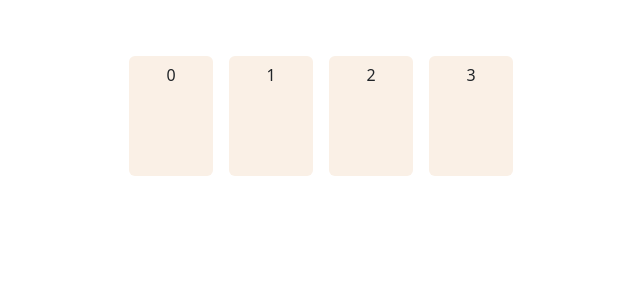
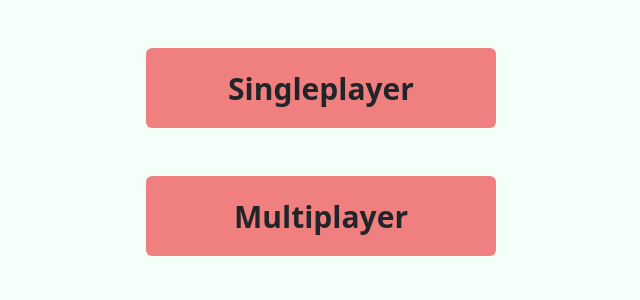
Before and after one commit to jotyot/switch-chess, a React (Vite) app: page / in a window 1280 px wide. Shown: the top 300 px of the page, without its empty margins (319-959 px from the left). Built offline with nearby package versions, Linux system fonts and the light colour scheme.

Commit message:
lots of menus

```diff
--- a/src/App.tsx
+++ b/src/App.tsx
@@ -1,7 +1,45 @@
-import Offline from "./components/Offline/Offline";
+import { useState } from "react";
+import Singleplayer from "./components/Singleplayer/Singleplayer";
+import CenterButton from "./components/CenterButton";
+import Multiplayer from "./components/Multiplayer";
 
 function App() {
-  return <Offline />;
+  const [screen, setScreen] = useState("main");
+
+  return (
+    <div
+      style={{
+        backgroundColor: "mintcream",
+        overflow: "hidden",
+        height: "100vh",
+      }}
+    >
+      {screen === "main" && (
+        <div>
+          <CenterButton
+            width={350}
+            height={80}
+            fontSize={30}
+            text="Singleplayer"
+            onClick={() => setScreen("singleplayer")}
+          />
+          <CenterButton
+            width={350}
+            height={80}
+            fontSize={30}
+            text="Multiplayer"
+            onClick={() => setScreen("multiplayer")}
+          />
+        </div>
+      )}
+      {screen === "singleplayer" && (
+        <Singleplayer onExit={() => setScreen("main")} />
+      )}
+      {screen === "multiplayer" && (
+        <Multiplayer onExit={() => setScreen("main")} />
+      )}
+    </div>
+  );
 }
 
 export default App;
--- a/src/components/Offline/PlayButton.tsx
+++ b/src/components/CenterButton.tsx
@@ -1,14 +1,20 @@
-import Colors from "../../config/Colors";
+import Colors from "../config/Colors";
 
 interface Props {
   onClick?: () => void;
+  width: number;
+  height: number;
+  fontSize: number;
+  text: string;
 }
 
-function PlayButton({ onClick = () => {} }: Props) {
-  const width = 300;
-  const height = 100;
-  const fontSize = 30;
-
+function CenterButton({
+  width,
+  height,
+  fontSize,
+  text,
+  onClick = () => {},
+}: Props) {
   return (
     <div
       className="d-flex justify-content-center start-50 translate-middle-x
@@ -24,10 +30,10 @@ function PlayButton({ onClick = () => {} }: Props) {
         className="translate-middle-y top-50 position-absolute"
         style={{ fontSize: fontSize + "px", fontWeight: "bold" }}
       >
-        Play
+        {text}
       </div>
     </div>
   );
 }
 
-export default PlayButton;
+export default CenterButton;
--- a/src/components/Game/Game.tsx
+++ b/src/components/Game/Game.tsx
@@ -10,8 +10,8 @@ import AITraits from "../../classes/AITraits";
 import BackButtonHeader from "../BackButtonHeader";
 
 interface Props {
-  aiOpponent: boolean;
-  aiTrait: AITraits;
+  aiOpponent?: boolean;
+  aiTrait?: AITraits;
   onExit: () => void;
 }
 
@@ -20,8 +20,12 @@ interface Props {
  * A functional game with its own score, etc. Play against AI or on same device player
  * @returns A collection of board and playerUI JSX elements that constitute a game.
  */
-function Game({ onExit, aiOpponent, aiTrait = new AITraits([]) }: Props) {
-  const squareSize = 100;
+function Game({
+  onExit,
+  aiOpponent = false,
+  aiTrait = new AITraits([]),
+}: Props) {
+  const squareSize = 90;
   const [numRows, numCols] = [4, 4];
   const handSize = 2;
   const winningTotal = 10;
@@ -46,8 +50,9 @@ function Game({ onExit, aiOpponent, aiTrait = new AITraits([]) }: Props) {
     string,
     string,
     () => void,
-    (winner: boolean, piece: string) => void
-  ] = [[numRows, numCols], "King", "King", reRender, newRound];
+    (winner: boolean, piece: string) => void,
+    (d: number) => void
+  ] = [[numRows, numCols], "King", "King", reRender, newRound, screenShake];
   const boardState = useRef(new BoardState(...defualtBoard));
 
   const whiteHand = useRef(new Hand(handSize, reRender));
@@ -101,7 +106,6 @@ function Game({ onExit, aiOpponent, aiTrait = new AITraits([]) }: Props) {
    */
   function handleHandClick(white: boolean, index: number): void {
     //if (aiOpponent && (playerSwap.current ? white : !white)) return;
-
     white
       ? whiteHand.current.setSelected(index)
       : blackHand.current.setSelected(index);
@@ -181,8 +185,27 @@ function Game({ onExit, aiOpponent, aiTrait = new AITraits([]) }: Props) {
     />
   );
 
+  const [screenOffset, setScreenOffset] = useState(0);
+  function screenShake(delay = 0) {
+    setTimeout(() => {
+      setScreenOffset(10);
+      setTimeout(() => setScreenOffset(-10), 30);
+      setTimeout(() => setScreenOffset(0), 60);
+    }, delay);
+  }
+
   return (
-    <div className="position-relative">
+    <div
+      className="position-relative"
+      style={{
+        marginTop: screenOffset + "px",
+        backgroundColor: playerSwap.current ? "darkslategray" : "mintcream",
+        overflow: "hidden",
+        height: "100vh",
+        transitionProperty: "marginTop, background",
+        transitionDuration: "0.05s, 0.5s",
+      }}
+    >
       <BackButtonHeader
         width={squareSize * numCols}
         height={30}
--- /dev/null
+++ b/src/components/Multiplayer.tsx
@@ -0,0 +1,38 @@
+import { useState } from "react";
+import CenterButton from "./CenterButton";
+import Game from "./Game/Game";
+import BackButtonHeader from "./BackButtonHeader";
+
+interface Props {
+  onExit: () => void;
+}
+
+function Multiplayer({ onExit }: Props) {
+  const [play, setPlay] = useState(false);
+
+  return (
+    <div>
+      {!play && (
+        <div>
+          <BackButtonHeader width={320} height={30} onClick={onExit} />
+          <CenterButton
+            width={320}
+            height={80}
+            fontSize={30}
+            text="Offline"
+            onClick={() => setPlay(true)}
+          />
+          <CenterButton
+            width={320}
+            height={80}
+            fontSize={30}
+            text="Online (coming soon)"
+          />
+        </div>
+      )}
+      {play && <Game onExit={() => setPlay(false)} />}
+    </div>
+  );
+}
+
+export default Multiplayer;
--- a/src/components/Offline/Offline.tsx
+++ /dev/null
@@ -1,29 +0,0 @@
-import { useState } from "react";
-import SpecialBots from "../../config/SpecialBots";
-import AISelect from "./AISelect";
-import Game from "../Game/Game";
-
-function Offline() {
-  const [play, setPlay] = useState(false);
-  const [selected, setSelected] = useState(-1);
-  const [hovered, setHovered] = useState(-1);
-
-  return play ? (
-    <Game
-      onExit={() => setPlay(false)}
-      aiOpponent={selected !== 0}
-      aiTrait={SpecialBots[selected]}
-    />
-  ) : (
-    <AISelect
-      botList={SpecialBots}
-      selected={selected}
-      setSelected={setSelected}
-      hovered={hovered}
-      setHovered={setHovered}
-      setPlay={setPlay}
-    />
-  );
-}
-
-export default Offline;
--- a/src/components/Offline/AISelect.tsx
+++ b/src/components/Singleplayer/AISelect.tsx
@@ -1,8 +1,8 @@
 import AITraits from "../../classes/AITraits";
 import BotButton from "./BotButton";
 import BotInfo from "./BotInfo";
-import PlayButton from "./PlayButton";
 import Colors from "../../config/Colors";
+import CenterButton from "../CenterButton";
 
 interface Props {
   botList: AITraits[];
@@ -24,7 +24,7 @@ function AISelect({
   return (
     <div className="container position-relative">
       <div
-        className="d-flex justify-content-center position-relative start-50 translate-middle-x mt-5"
+        className="d-flex justify-content-center position-relative start-50 translate-middle-x"
         style={{ width: "400px" }}
       >
         {botList.map((_trait, index) => {
@@ -40,7 +40,15 @@ function AISelect({
         })}
       </div>
       <BotInfo botList={botList} selected={selected} hovered={hovered} />
-      {selected !== -1 && <PlayButton onClick={() => setPlay(true)} />}
+      {selected !== -1 && (
+        <CenterButton
+          width={300}
+          height={100}
+          fontSize={30}
+          text={"Play"}
+          onClick={() => setPlay(true)}
+        />
+      )}
     </div>
   );
 }
--- /dev/null
+++ b/src/components/Singleplayer/Singleplayer.tsx
@@ -0,0 +1,42 @@
+import { useState } from "react";
+import SpecialBots from "../../config/SpecialBots";
+import AISelect from "./AISelect";
+import Game from "../Game/Game";
+import BackButtonHeader from "../BackButtonHeader";
+
+interface Props {
+  onExit: () => void;
+}
+
+function Singleplayer({ onExit }: Props) {
+  const [play, setPlay] = useState(false);
+  const [selected, setSelected] = useState(-1);
+  const [hovered, setHovered] = useState(-1);
+
+  return (
+    <div>
+      {play && (
+        <Game
+          onExit={() => setPlay(false)}
+          aiOpponent
+          aiTrait={SpecialBots[selected]}
+        />
+      )}
+      {!play && (
+        <div>
+          <BackButtonHeader width={383} height={30} onClick={onExit} />
+          <AISelect
+            botList={SpecialBots}
+            selected={selected}
+            setSelected={setSelected}
+            hovered={hovered}
+            setHovered={setHovered}
+            setPlay={setPlay}
+          />
+        </div>
+      )}
+    </div>
+  );
+}
+
+export default Singleplayer;
--- a/src/config/Colors.tsx
+++ b/src/config/Colors.tsx
@@ -1,7 +1,7 @@
 // From npm color-names
 
 const Colors = {
-  primary: "coral",
+  primary: "lightcoral",
   secondary: "linen",
 };
 
--- a/src/config/SpecialBots.tsx
+++ b/src/config/SpecialBots.tsx
@@ -2,7 +2,8 @@ import AITraits from "../classes/AITraits";
 
 const Fool: AITraits = {
   name: "The Fool",
-  description: `offline multiplayer`,
+  description: `Switches pretty often, with little logic to it.
+    Won't throw but doesn't know what its doing.`,
   checkmater: false,
   switchAverse: false,
   mateDefensive: false,
@@ -10,15 +11,6 @@ const Fool: AITraits = {
 
 const Chariot: AITraits = {
   name: "The Chariot",
-  description: `Switches pretty often, with little logic to it.
-    Won't throw but doesn't know what its doing.`,
-  checkmater: false,
-  switchAverse: false,
-  mateDefensive: false,
-};
-
-const Hermit: AITraits = {
-  name: "The Hermit",
   description: `Knows how to checkmate, but will put itself in weak positions.
     Doesn't like to switch unless it will bring a checkmate.`,
   checkmater: true,
@@ -34,6 +26,6 @@ const Emperor: AITraits = {
   mateDefensive: true,
 };
 
-const SpecialBots = [Fool, Chariot, Hermit, Emperor];
+const SpecialBots = [Fool, Chariot, Emperor];
 
 export default SpecialBots;
```
Also changed, not shown: src/classes/BoardState.tsx (+7 -1 lines), src/assets/bSP.gif (added), src/components/Singleplayer/BotButton.tsx (renamed from src/components/Offline/BotButton.tsx), src/components/Singleplayer/BotInfo.tsx (renamed from src/components/Offline/BotInfo.tsx).
